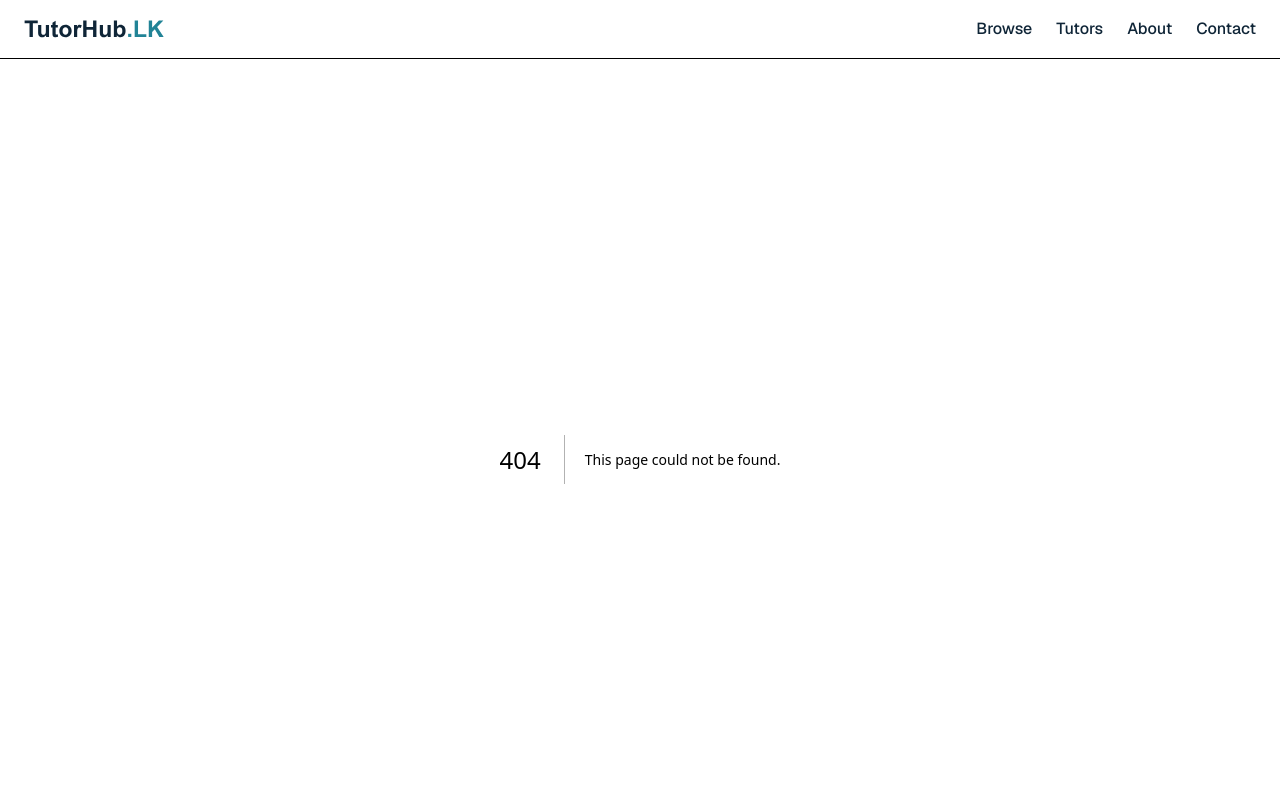
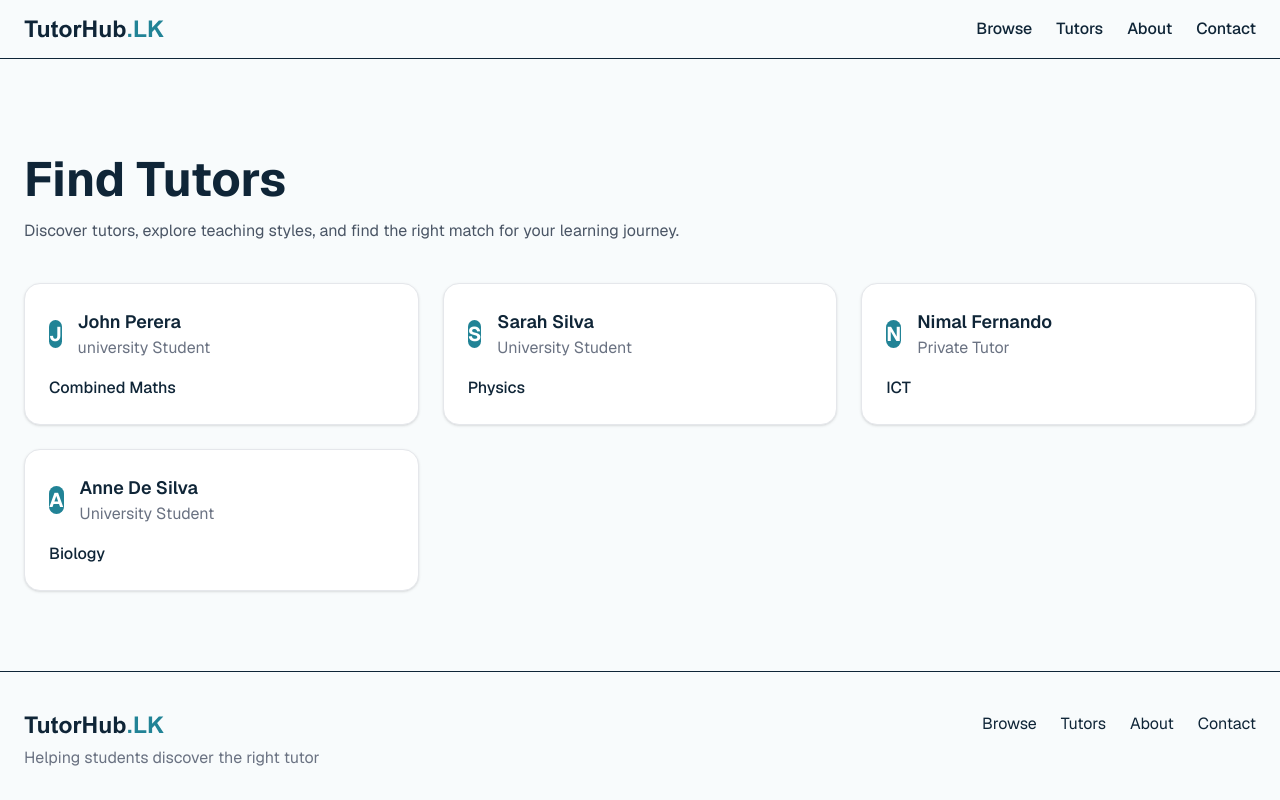
Before and after one commit to DinukaD-24/tutor-platform, a Next.js app: page /tutors in a window 1280 px wide. Before the commit this address had no page. Shown: the top 800 px of the page. Built offline with nearby package versions, Linux system fonts and the light colour scheme.

Commit message:
feat: update card components with improved styling; enhance layout and hover effects for subjectCard, SyllabusCard, and TutorCard; add TutorPage for displaying a list of tutors

```diff
--- /dev/null
+++ b/src/app/tutors/page.js
@@ -0,0 +1,35 @@
+import { tutors } from "@/data/tutors";
+import TutorCard from "@/components/cards/TutorCard";
+
+export default function TutorPage() {
+    return (
+        <section className="pt-24">
+
+            <div className="max-w-7xl mx-auto px-6">
+
+                <h1 className="text-5xl font-bold mb-4">
+                    Find Tutors
+                </h1>
+
+                <p className="text-gray-600 mb-10">
+                    Discover tutors, explore teaching styles, and find the right match for your learning journey.
+                </p>
+
+                <div className="
+                    grid
+                    grid-cols-1
+                    md:grid-cols-2
+                    lg:grid-cols-3
+                    gap-6
+                ">
+                    {tutors.map((tutor) => (
+                        <TutorCard
+                            key={tutor.id}
+                            tutor={tutor}
+                        />
+                    ))}
+                </div>
+            </div>
+        </section>
+    )
+}
--- a/src/components/cards/SubjectCard.jsx
+++ b/src/components/cards/SubjectCard.jsx
@@ -1,6 +1,15 @@
 export default function SubjectCard({ subject }) {
     return (
-        <div className="border rounded-xl p-5 shadow-sm">
+        <div className="
+            bg-white
+            rounded-2xl
+            border
+            border-gray-200
+            p-6
+            shadow-sm
+            hover:shadow-lg
+            transition
+        ">
             <h3 className="text-lg font-semibold">
                 {subject.name}
             </h3>
--- a/src/components/cards/SyllabusCard.jsx
+++ b/src/components/cards/SyllabusCard.jsx
@@ -4,7 +4,16 @@ export default function SyllabusCard({ syllabus }) {
     return (
         <Link
             href={`/syllabus/${syllabus.slug}`}
-            className="block border rounded-xl p-5 shadow-sm hover:shadow-md transition"
+            className="
+            bg-white
+            rounded-2xl
+            border
+            border-gray-200
+            p-6
+            shadow-sm
+            hover:shadow-lg
+            transition
+            "
         >
 
             <h3 className="text-lg font-semibold">
--- a/src/components/cards/TutorCard.jsx
+++ b/src/components/cards/TutorCard.jsx
@@ -1,19 +1,46 @@
 export default function TutorCard({tutor}) {
     return (
-        <div className="border rounded-xl p-5 shadow-sm">
-            <div className="w-16 h-16 rounded-full bg-gray-200 mb-4"></div>
+        <div className="
+            bg-white
+            rounded-2xl
+            border
+            border-gray-200
+            p-6
+            shadow-sm
+            hover:shadow-lg
+            tansition
+        ">
+            <div className="flex items-center gap-4">
+                <div className="
+                    w-14h-14
+                    rounded-full
+                    bg-primary
+                    text-white
+                    flex
+                    items-center
+                    justify-center
+                    font-bold
+                    text-xl
+                ">
+                    {tutor.name.charAt(0)}
+                </div>
 
-            <h3 className="text-xl font-semibold">
-                {tutor.name}
-            </h3>
+                <div>
+                    <h3 className="font-semibold text-lg">
+                        {tutor.name}
+                    </h3>
 
-            <p className="text-gray-600">
-                {tutor.subject}
-            </p>
+                    <p className="text-gray-500">
+                        {tutor.tutorType}
+                    </p>
+                </div>
+            </div>
 
-            <p className="text-sm text-gray-400">
-                {tutor.tutorType}
-            </p>
+            <div className="mt-4">
+                <p className="font-medium">
+                    {tutor.subject}
+                </p>
+            </div>
 
         </div>
     );
--- a/src/components/home/FeaturedSubjects.jsx
+++ b/src/components/home/FeaturedSubjects.jsx
@@ -4,7 +4,7 @@ import SubjectCard from "../cards/SubjectCard";
 export default function FeaturedSubject() {
     return (
         <section className="px-8 py-16">
-            <h2 className="text-3xl font-bold mb-8">
+            <h2 className="text-3xl font-bold text-center mb-8">
                 Featured Subjects
             </h2>
 
--- a/src/components/home/FeaturedTutors.jsx
+++ b/src/components/home/FeaturedTutors.jsx
@@ -4,7 +4,7 @@ import TutorCard from "../cards/TutorCard";
 export default function FeaturedTutors() {
     return (
         <section className="px-8 py-16">
-            <h2 className="text-3xl font-bold mb-8">
+            <h2 className="text-3xl font-bold text-center mb-8">
                 Featured Tutors
             </h2>
 
```
